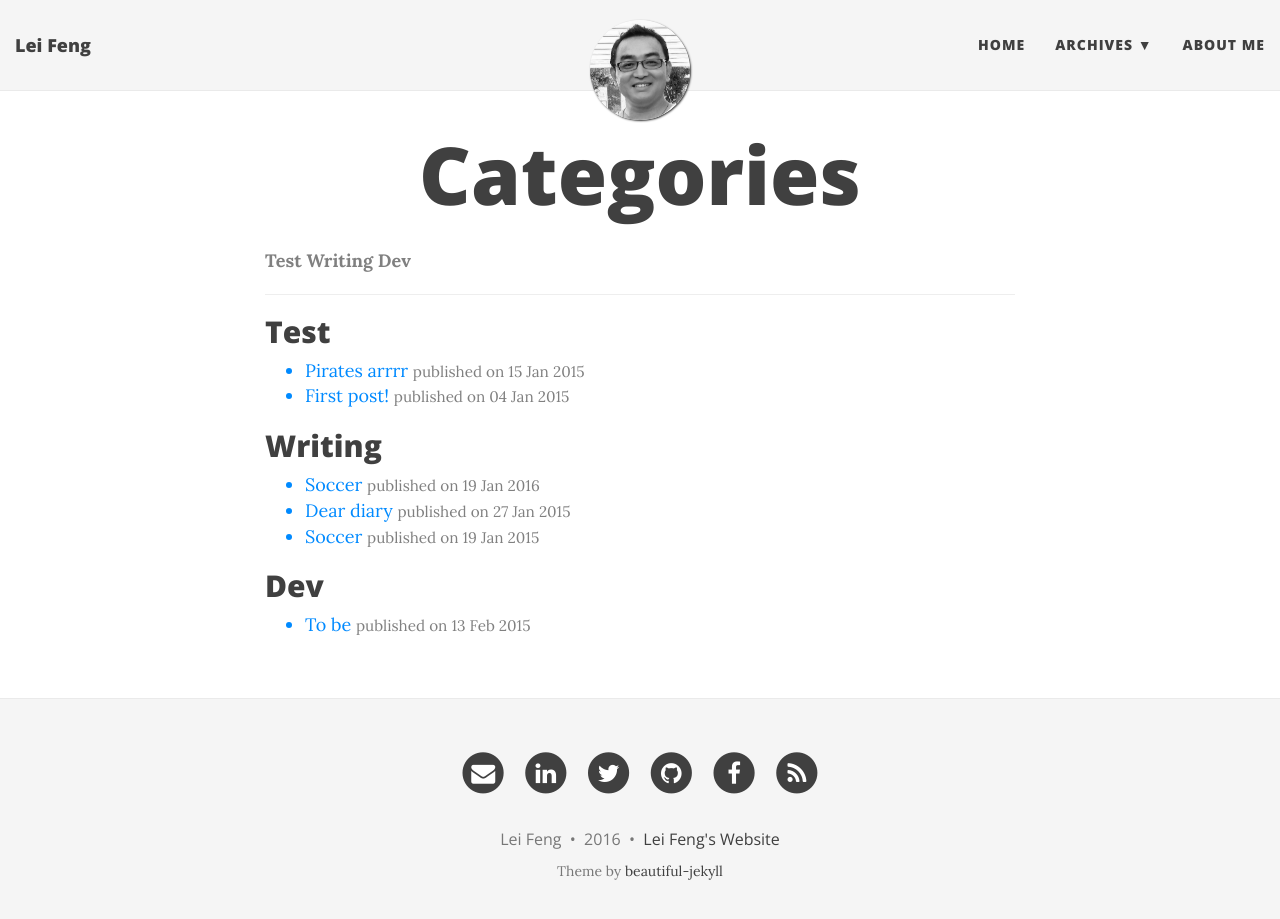
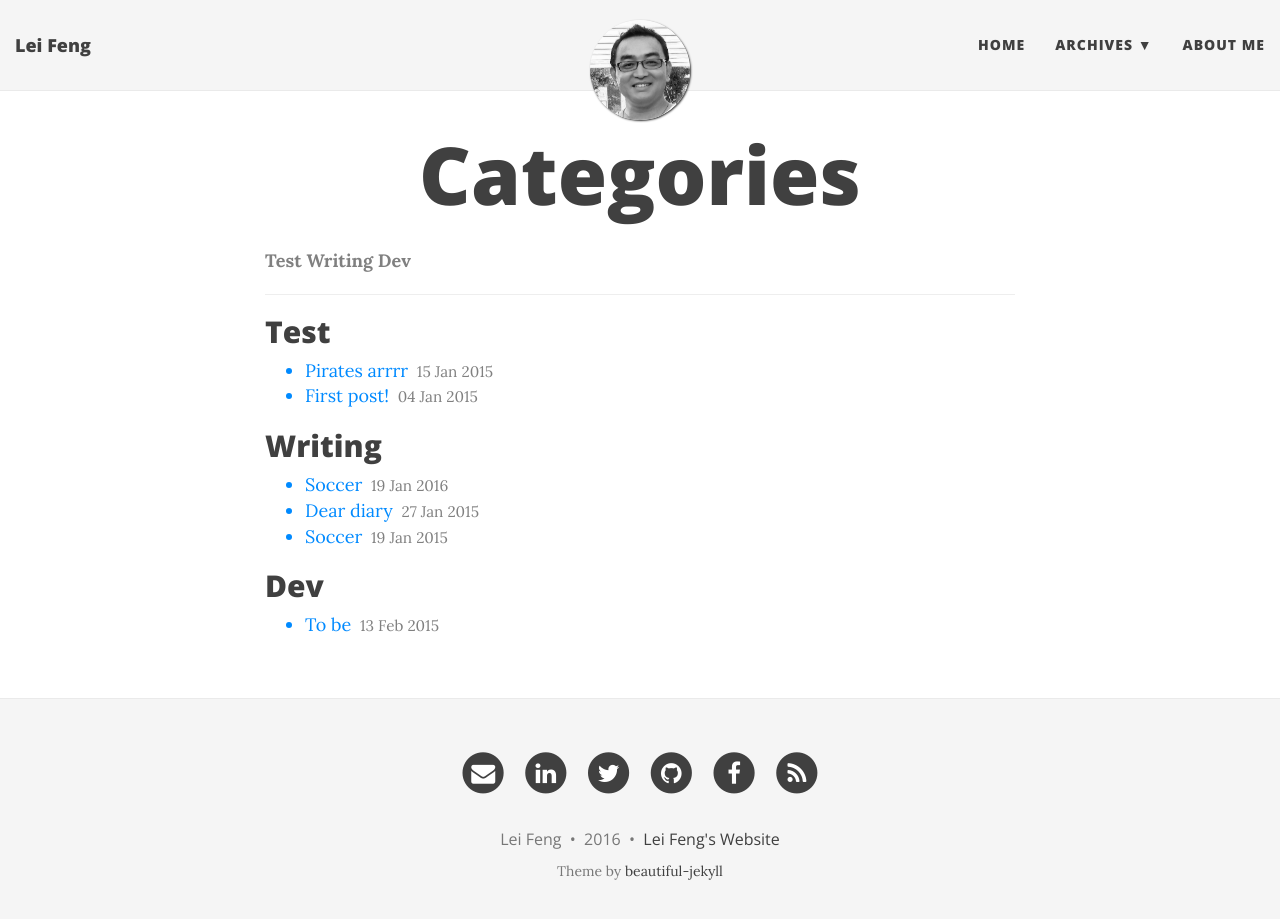
Before and after one commit to stonefl/stonefl.github.io, a Jekyll site: the page built from archives/categories.html, in a window 1280 px wide and 932 px high. Shown: the top 919 px of the window. Built offline with Jekyll 4.4.1, drawn with Linux system fonts in a browser that asks for light colours; nearby versions of some CDN libraries.

Commit message:
Update categories.html

```diff
--- a/archives/categories.html
+++ b/archives/categories.html
@@ -18,7 +18,7 @@ title: Categories
         <a class="post-title" href="{{ site.baseurl }}{{ post.url }}">
       <li>
         {{ post.title }}
-      <small class="post-date"> published on {{ post.date | date_to_string }}</small>
+      <small class="post-date">&nbsp;{{ post.date | date_to_string }}</small>
       </li>
       </a>
       {% endfor %}
```
